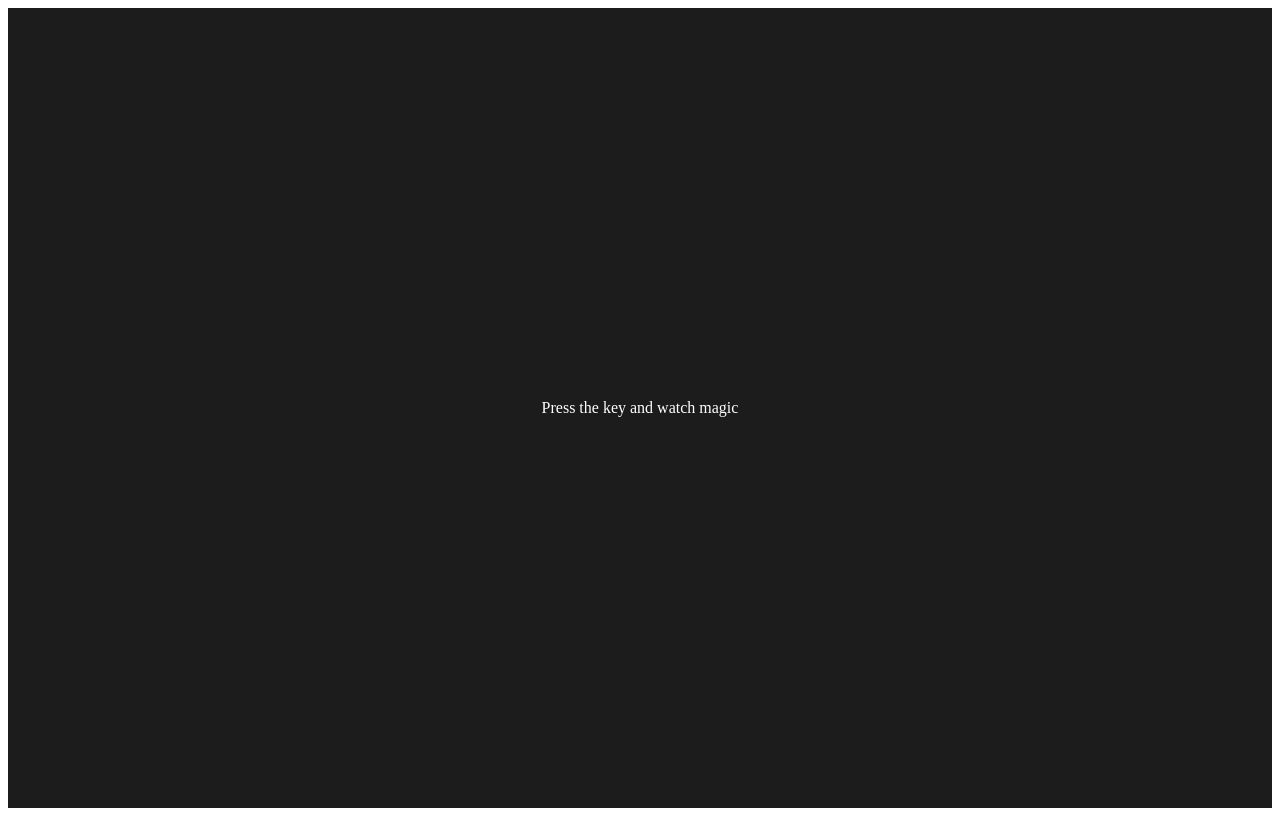
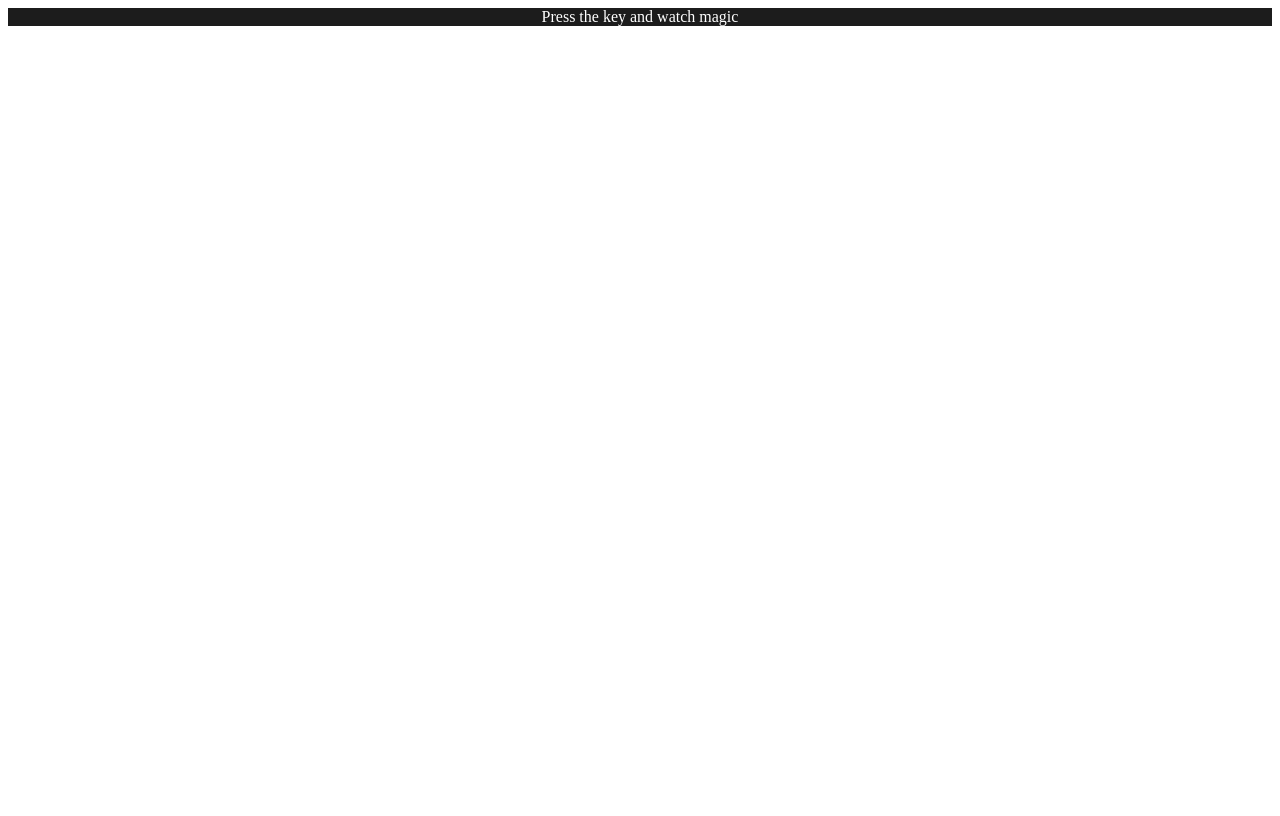
Before and after one commit to thakursravanthi369/JS-CHAIAURCODE, a plain HTML site: page 07_project/06_keyBoard/index.html in a window 1280 px wide. Drawn offline with Linux system fonts and the light colour scheme.

Commit message:
07_keyBoard

```diff
--- a/07_project/06_keyBoard/style.css
+++ b/07_project/06_keyBoard/style.css
@@ -10,7 +10,7 @@ td {
   align-items: center;
   justify-content: center;
   text-align: center;
-  height: 100vh;
+  height: 10 0vh;
 }
 
 .color {
```
